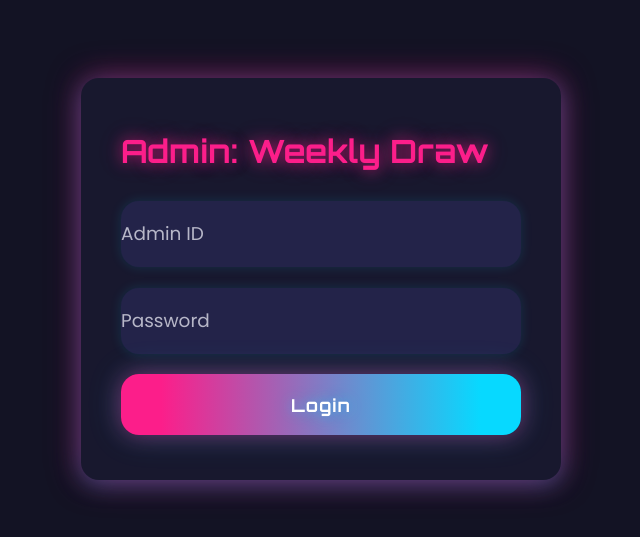
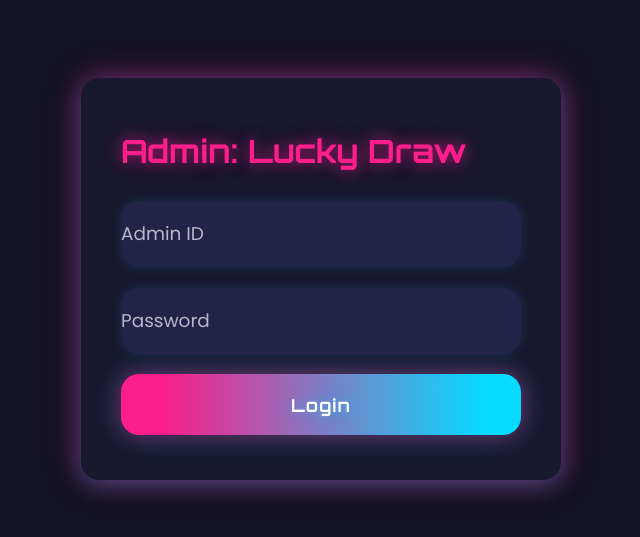
Before and after one commit to Bandeali-Enterprise/Lucky-Customer-Weekly-Draw, a website: page admin.html in a window 1280 px wide. Shown: the part 121-658 px from the top of the page, without its empty margins (319-959 px from the left). Drawn offline with Linux system fonts and the light colour scheme.

Commit message:
Update admin.html

```diff
--- a/admin.html
+++ b/admin.html
@@ -11,7 +11,7 @@
 </head>
 <body>
   <div class="container">
-    <h1 class="glow-pink">Admin: Weekly Draw</h1>
+    <h1 class="glow-pink">Admin: Lucky Draw</h1>
     <div id="loginBox">
       <input type="text" id="adminId" placeholder="Admin ID" />
       <input type="password" id="adminPass" placeholder="Password" />
```
